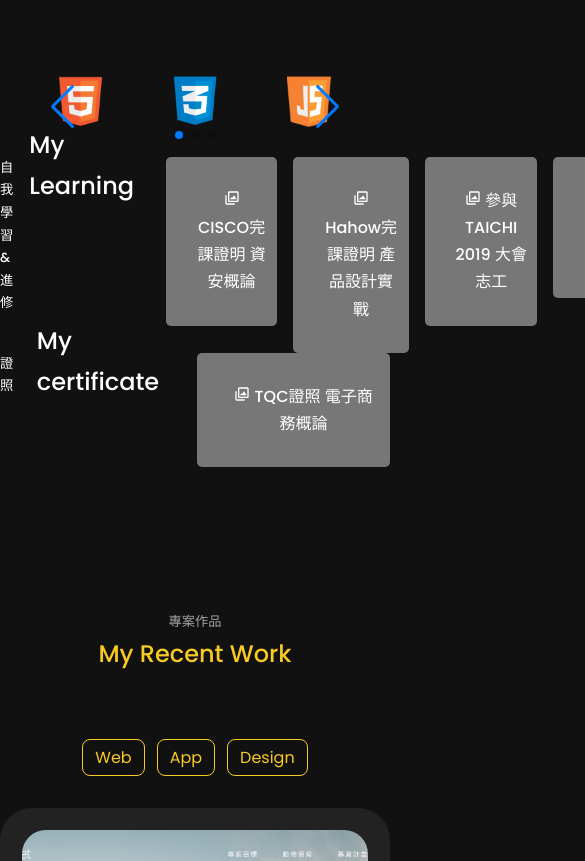
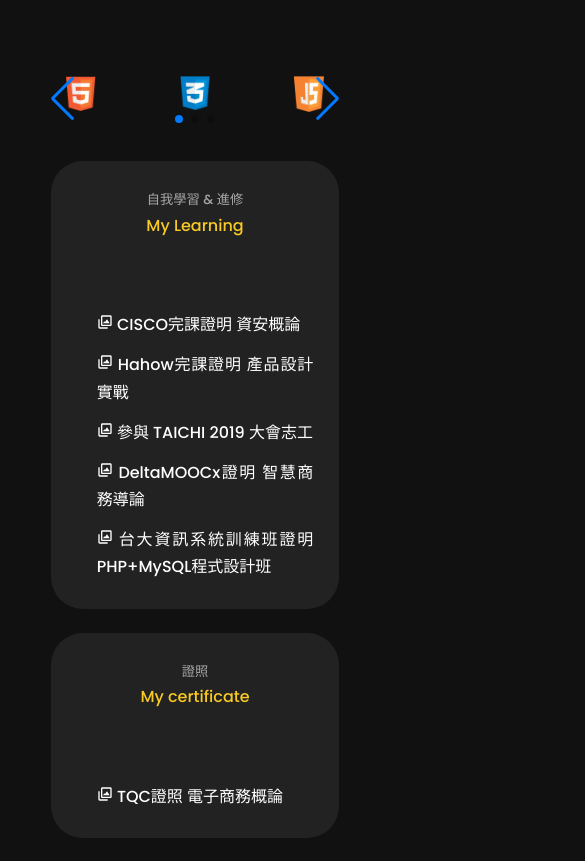
Before and after one commit to 02071819/tsengkuolun-portfolio, a React (Create React App) app: page / in a window 390 px wide. Shown: the part 2580-3441 px from the top of the page, 585 px wide, since content can reach past the window. Built offline with nearby package versions, Linux system fonts and the light colour scheme.

Commit message:
Update skill.css

```diff
--- a/src/components/skill/skill.css
+++ b/src/components/skill/skill.css
@@ -20,31 +20,60 @@
     width: 100%;
 }
 
+.skillboard {
+    display: grid;
+    grid-template-columns: repeat(2, 1fr);
+    gap: 2.5rem;
+    margin: 5% 13%;
+}
+
 .graphbox2-container {
-    display: flex;
-    grid-template-columns: 35% 50%;
-    gap: 1rem;
+    background: var(--color-bg-variant);
+    border-radius: 2rem;
+    height: auto;
+    width: auto;
+    border: 1px solid transparent;
+    transition: var(--transition);
+    padding: 5% 5%;
+}
+
+.graphbox2-container h5 {
+    text-align: center;
+    color: var(--color-light);
+    margin-top: 5%;
+}
+
+.graphbox2-container h2 {
+    text-align: center;
+    color: var(--color-primary);
+}
+
+.graphbox2-container:hover {
+    border-color: var(--color-primary-variant);
+    background: transparent;
 }
 
 .graphbox2 {
-    text-align: center;
-    border-radius: 5px;
-    padding: 20px;
-    background: #777;
+    text-align: justify;
 }
 
-.graphbox2 img {
+/* .graphbox2 img {
     width: 100%;
     height: 190px;
     border-radius: 5px;
     overflow: hidden;
     cursor: pointer;
-}
+} */
 
 .graphbox2 h3{
     width: 100%;
     margin: 10px;
     font-size: medium;
+    cursor: pointer;
+}
+
+.graphbox2 h3:hover {
+    transform: translateY(-.05rem);
 }
 
 .mySwiper {
@@ -182,8 +211,8 @@
 /* ================= MEDIA QUERIES (MEDIUM DEVICES) ================= */
 @media screen and (max-width: 1024px){
     .graphbox img{
-        width: 100%;
-        height: 100%;
+        width: 50%;
+        height: 50%;
         margin-bottom: 10px;
      }
 
@@ -191,11 +220,8 @@
          display: none;
      }
      .mySwiper{
-         width: 50vh;
+         width: 80%;
          margin: 0 auto;
-     }
-     .mySwiper2{
-         width: 100vh;
      }
      .model img{
         margin: 0 auto;
@@ -204,13 +230,21 @@
         width: 100%;
         height: 90%;
      }
+     .skillboard{
+        display: grid;
+        grid-template-columns: repeat(1, 1fr);
+        gap: 1.5rem;
+    }
+     .graphbox2 {
+        margin: 5% 8%;
+     }
 }
 
 /* ================= MEDIA QUERIES (SMALL DEVICES) ================= */
 @media screen and (max-width: 600px){
     .graphbox img{
-       width: 100%;
-       height: 100%;
+       width: 70%;
+       height: 70%;
        margin-bottom: 10px;
     }
 
@@ -221,14 +255,20 @@
         width: 80%;
         margin: 0 auto;
     }
-    .mySwiper2{
-        width: 100%;
-    }
     .model img{
         margin: 0 auto;
         position: relative;
         top: 3rem;
         width: 100%;
-        height: 70%;
-     }
+        height: 55%;
+    }
+    .skillboard{
+        display: grid;
+        grid-template-columns: repeat(1, 1fr);
+        gap: 1.5rem;
+    }
+    .graphbox2-container h2{
+        font-size: medium;
+        padding-top: 2rem;
+    }
 }
```
